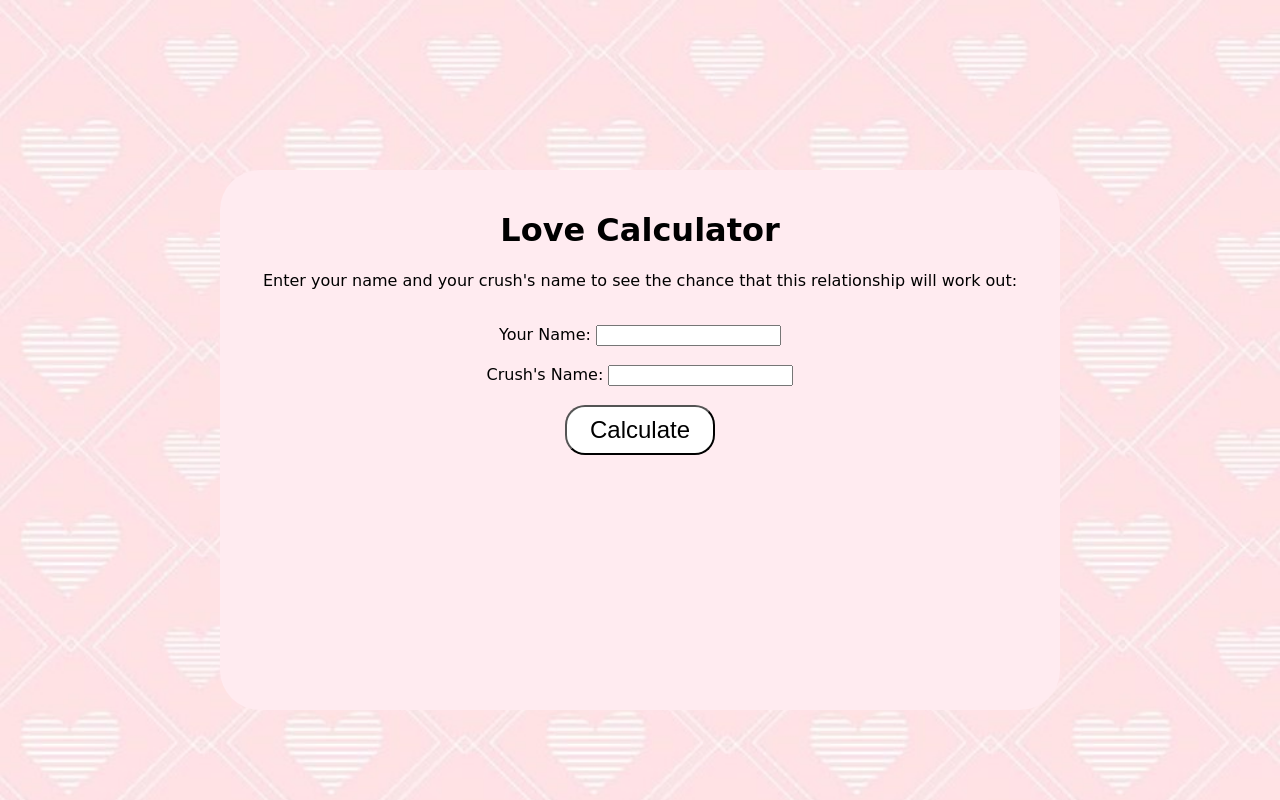
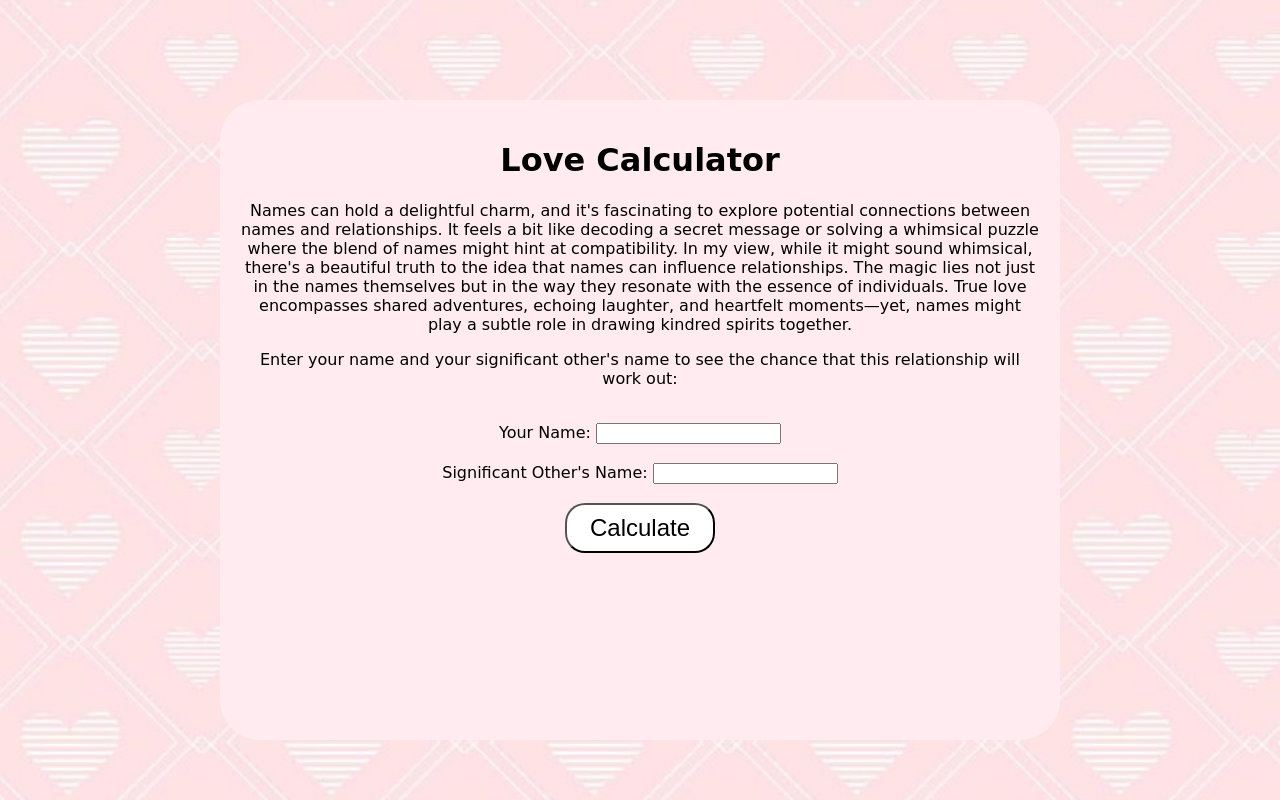
Before and after one commit to anj1525/lovecalculator, a plain HTML site: page index.html in a window 1280 px wide. Drawn offline with Linux system fonts and the light colour scheme.

Commit message:
Added some text

```diff
--- a/index.html
+++ b/index.html
@@ -11,18 +11,22 @@
     <body>
     <div id="con">
         <h1>Love Calculator</h1>
-        <p>Enter your name and your crush's name to see the chance that this relationship will work out: </p>
+        <div id="text">Names can hold a delightful charm, and it's fascinating to explore potential connections between names and relationships. It feels a bit like decoding a secret message or solving a whimsical puzzle where the blend of names might hint at compatibility. In my view, while it might sound whimsical, there's a beautiful truth to the idea that names can influence relationships. The magic lies not just in the names themselves but in the way they resonate with the essence of individuals. True love encompasses shared adventures, echoing laughter, and heartfelt moments—yet, names might play a subtle role in drawing kindred spirits together.</div>
+        <p>Enter your name and your significant other's name to see the chance that this relationship will work out: </p>
         <br>
 
         <label for="your-name">Your Name: </label>
         <input type="text" id="your-name" name="your-name"><br><br>
-        <label for="crush-name">Crush's Name:</label>
+        <label for="crush-name">Significant Other's Name:</label>
         <input type="text" id="crush-name" name="crush-name"><br><br>
 
         <button id="calculate">Calculate</button>
 
         <h2 id="result-message"></h2>
         <p id="result-percentage"></p>
+
+
+
     </div>
 </body>
 </html>
--- a/style.css
+++ b/style.css
@@ -1,6 +1,6 @@
 body{
     position: relative;
-    margin-top: 170px;
+    margin-top: 100px;
     font-family: cursive;
     text-align: center;
     background-image: url("./06-01.jpg");
@@ -10,7 +10,7 @@ body{
 
 #con {
     width: 800px;
-    height: 500px;
+    height: 600px;
     background-color: #FFEBF0;
     padding: 20px;
     margin: 0 auto;
```
